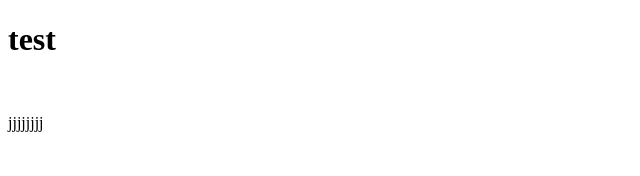
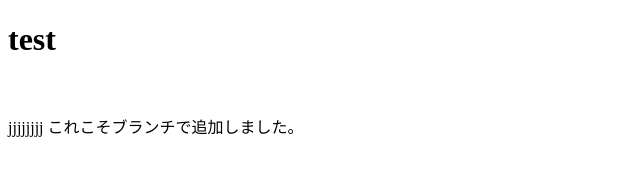
Before and after one commit to go-kante/my-reppository, a plain HTML site: page repository/test.html in a window 1280 px wide. Shown: the whole page, without its empty margins (0-640 px from the left). Drawn offline with Linux system fonts and the light colour scheme.

Commit message:
最初のコミット

```diff
--- a/repository/test.html
+++ b/repository/test.html
@@ -12,6 +12,8 @@
     <br>
     <p>
         jjjjjjjj
+        これこそブランチで追加しました。
+
 
     </p>
 </body>
```
Also changed, not shown: kadai_github/b8873673-3314-4c09-8cc0-603a6148bae7 (1).png (added), kadai_github/test_1/file1.txt (added), 3 other files.
